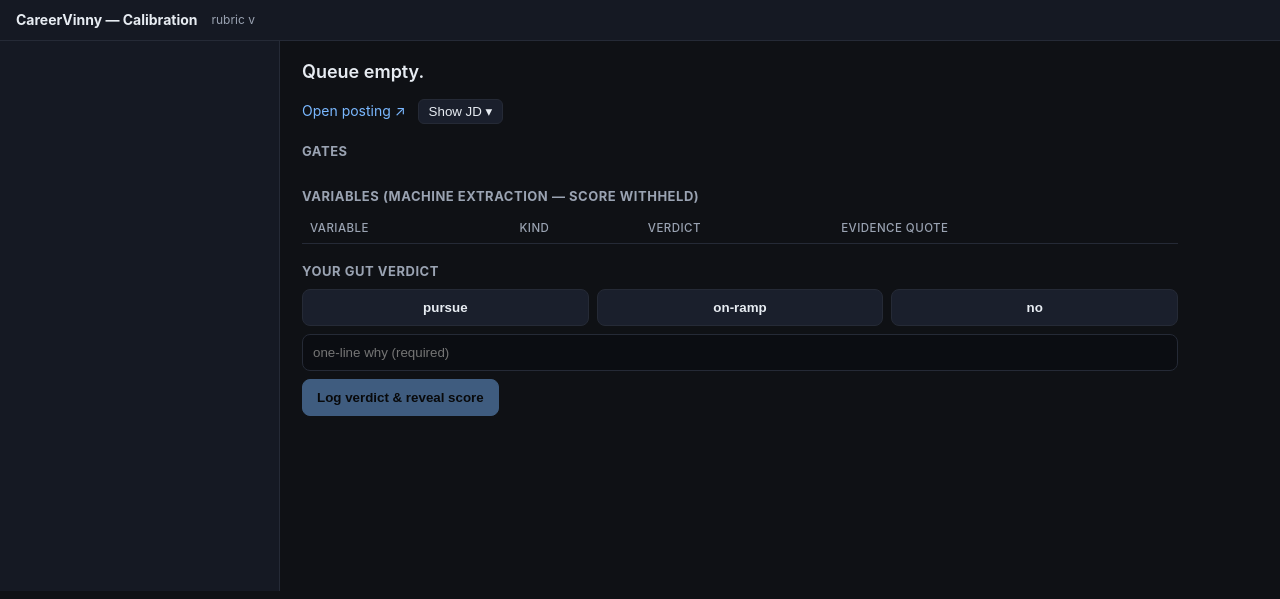
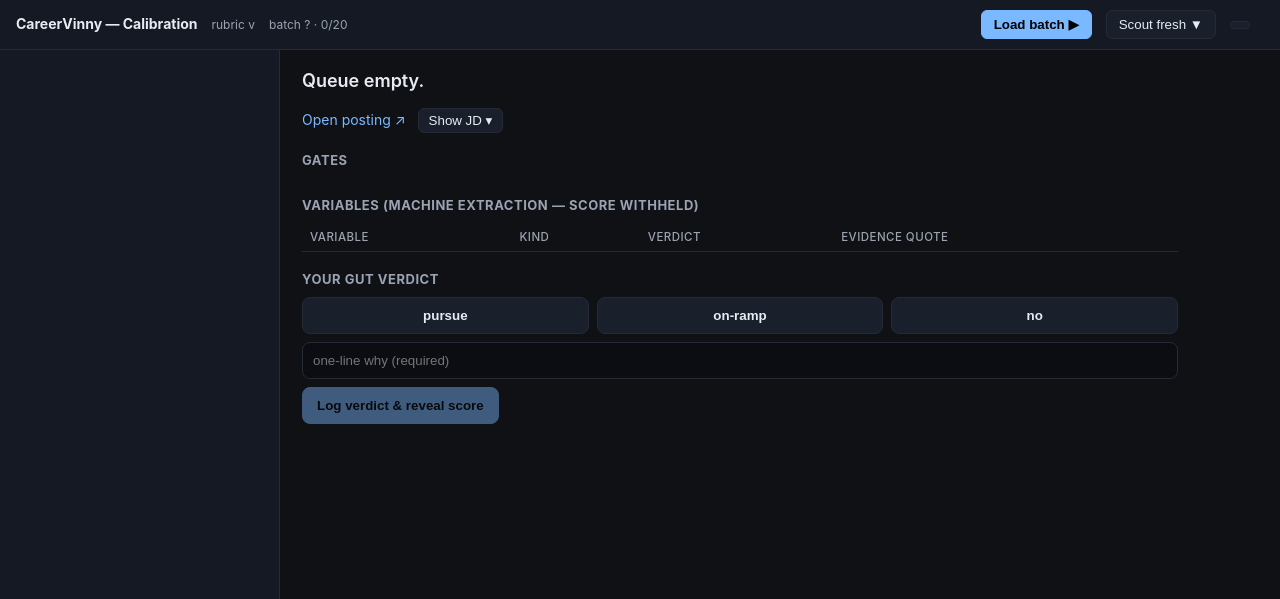
Before and after one commit to vinaldo7-design/careervinny, a Python web app: template skills/calibrate/scripts/templates/index.html in a window 1280 px wide. Shown: the top 599 px of the page. Run offline with Jinja, Linux system fonts and the light colour scheme; the template is opened without the code that fills it, so the values that code supplies are empty.

Commit message:
calibrate: load-batch button + /queue/preview mix bar
Co-Authored-By: Claude Sonnet 4.6 <noreply@anthropic.com>

```diff
--- a/skills/calibrate/scripts/static/app.js
+++ b/skills/calibrate/scripts/static/app.js
@@ -2,6 +2,56 @@
 const $ = (id) => document.getElementById(id);
 document.getElementById("rubric-version-label").textContent = window.__RUBRIC_VERSION__;
 const Q = window.__QUEUE__ || [];
+
+const INDUSTRY_PALETTE = {
+  "consulting": "#7ab8ff", "bank": "#27c281", "hedge-fund": "#f6b73c",
+  "asset-mgmt": "#b388ff", "pharma": "#ff8a65", "biotech": "#ffab40",
+  "ai-lab": "#80d8ff", "climate-tech": "#69f0ae", "govt": "#9aa3b2",
+  "industrial": "#ce93d8", "health-tech": "#80cbc4", "unknown": "#616975",
+};
+function colorFor(industry){ return INDUSTRY_PALETTE[industry] || "#616975"; }
+
+async function refreshBatchHeader(){
+  try {
+    const r = await fetch("/batch/current");
+    if (!r.ok) return;
+    const d = await r.json();
+    document.getElementById("batch-id-label").textContent = d.batch_id;
+    document.getElementById("batch-count-label").textContent = d.verdicts_in_batch;
+  } catch(e){}
+}
+refreshBatchHeader();
+
+document.getElementById("load-batch").addEventListener("click", async () => {
+  const r = await fetch("/queue/preview");
+  if (!r.ok) return;
+  const p = await r.json();
+  document.getElementById("preview").hidden = false;
+  document.getElementById("preview-batch-id").textContent = p.batch_id;
+  document.getElementById("preview-n-roles").textContent = p.n_roles;
+  document.getElementById("preview-industry-count").textContent = p.industries.length;
+  const bar = document.getElementById("mix-bar"); bar.innerHTML = "";
+  p.industries.forEach(i => {
+    const seg = document.createElement("div");
+    seg.className = "mix-seg";
+    seg.style.width = i.pct + "%";
+    seg.style.background = colorFor(i.industry);
+    seg.title = i.industry + " — " + i.count + " (" + i.pct + "%)";
+    bar.appendChild(seg);
+  });
+  const legend = document.getElementById("mix-legend"); legend.innerHTML = "";
+  p.industries.forEach(i => {
+    const li = document.createElement("li");
+    li.innerHTML = '<span class="dot" style="background:' + colorFor(i.industry) + '"></span> '
+      + escapeHtml(i.industry) + ' — ' + i.count + ' (' + i.pct + '%)';
+    legend.appendChild(li);
+  });
+});
+
+document.getElementById("start-labelling").addEventListener("click", () => {
+  document.getElementById("preview").hidden = true;
+  if (Q.length > 0) selectRole(Q[0].key);
+});
 let activeKey = window.__FIRST_KEY__;
 let chosenVerdict = null;
 let lastVerdictId = null;
--- a/skills/calibrate/scripts/static/style.css
+++ b/skills/calibrate/scripts/static/style.css
@@ -51,3 +51,13 @@ ul.pills .hit{color:var(--pass)} ul.pills .miss{color:var(--reject)}
 .diverged{background:rgba(239,91,107,.15);border:1px solid var(--reject);padding:10px;border-radius:8px}
 .aligned{background:rgba(39,194,129,.10);border:1px solid var(--pass);padding:10px;border-radius:8px}
 #next{margin-top:14px;padding:10px 14px;border-radius:8px;border:1px solid var(--line);background:var(--surface);color:var(--ink);cursor:pointer}
+.grow{flex:1}
+.btn-primary{background:var(--accent);color:#000;font-weight:600;border:1px solid var(--accent);padding:6px 12px;border-radius:6px;cursor:pointer}
+.btn-secondary{background:var(--surface);color:var(--ink);border:1px solid var(--line);padding:6px 12px;border-radius:6px;cursor:pointer}
+.chip{display:inline-block;padding:3px 9px;border-radius:999px;font-size:12px;background:var(--surface);border:1px solid var(--line)}
+#preview{padding:18px 22px;background:var(--panel);border-bottom:1px solid var(--line);grid-column:1/3}
+#preview h2{margin:0 0 4px;font-size:16px}
+#mix-bar{display:flex;height:18px;border-radius:6px;overflow:hidden;border:1px solid var(--line);margin:10px 0}
+.mix-seg{height:100%}
+#mix-legend{list-style:none;padding:0;margin:6px 0 0;display:flex;flex-wrap:wrap;gap:10px;font-size:12.5px;color:var(--muted)}
+.dot{display:inline-block;width:10px;height:10px;border-radius:50%;margin-right:4px;vertical-align:middle}
--- a/skills/calibrate/scripts/templates/index.html
+++ b/skills/calibrate/scripts/templates/index.html
@@ -5,9 +5,21 @@
 <header>
   <strong>CareerVinny — Calibration</strong>
   <span class="meta">rubric v<span id="rubric-version-label"></span></span>
+  <span class="meta">batch <span id="batch-id-label">?</span> · <span id="batch-count-label">0</span>/20</span>
+  <span class="grow"></span>
+  <button id="load-batch" type="button" class="btn-primary">Load batch ▶</button>
+  <button id="scout-fresh" type="button" class="btn-secondary">Scout fresh ▼</button>
+  <span id="scout-status-chip" class="chip" hidden></span>
   <span id="rubric-banner" class="banner" data-changed="__RUBRIC_CHANGED__"></span>
 </header>
 <main>
+  <section id="preview" hidden>
+    <h2>Batch <span id="preview-batch-id">?</span> preview</h2>
+    <p class="meta"><span id="preview-n-roles">0</span> roles queued · <span id="preview-industry-count">0</span> industries</p>
+    <div id="mix-bar"></div>
+    <ul id="mix-legend"></ul>
+    <p><button id="start-labelling" type="button" class="btn-primary">Start labelling →</button></p>
+  </section>
   <aside id="queue"></aside>
   <section id="role">
     <div id="role-meta"></div>
```
